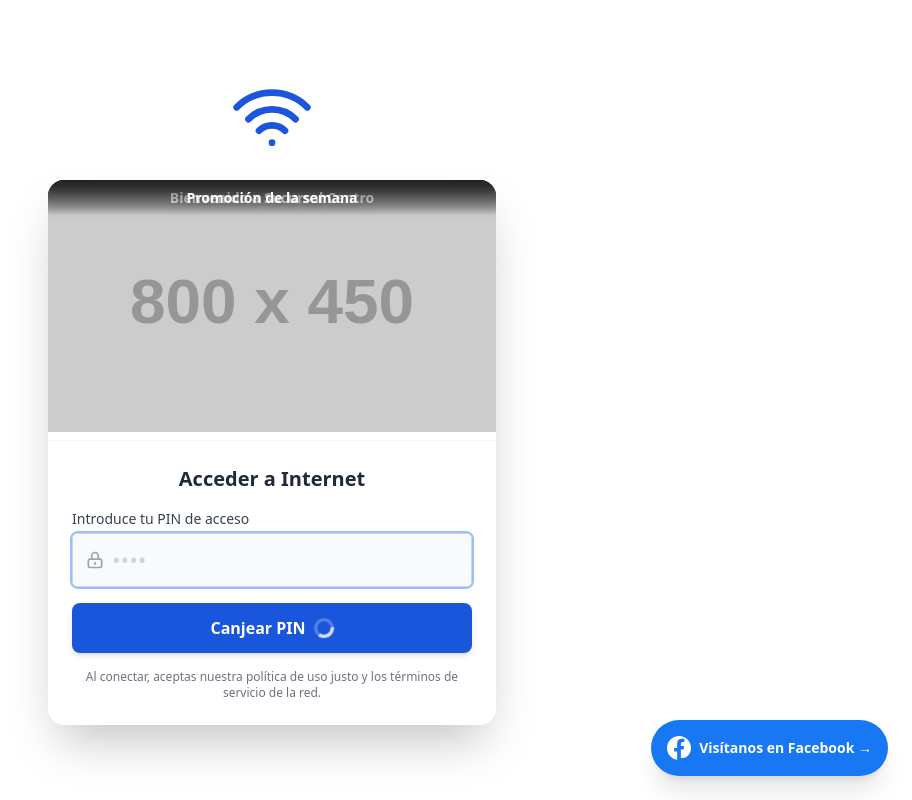
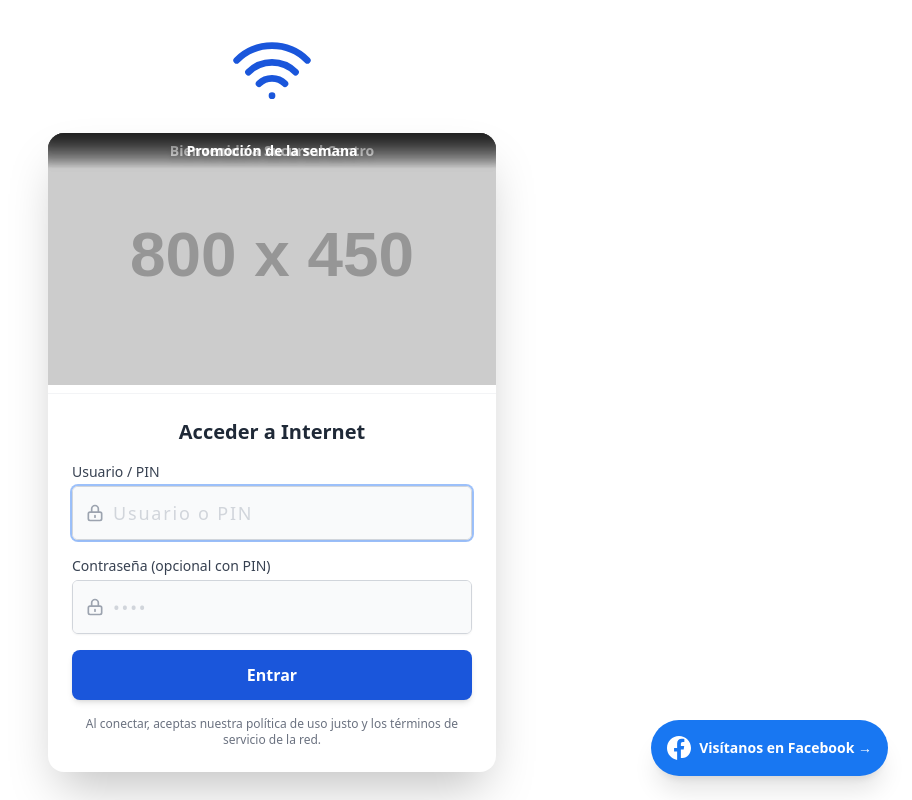
Before and after one commit to lrmaldo/hotspot-la-red-social, a Laravel app: page /portal/1 in a window 1280 px wide. Shown: the whole page, without its empty margins (368-1280 px from the left). Run offline with Laravel 12, Linux system fonts and the light colour scheme; data comes from the database, SQL or seed files in the repository; grey boxes labelled with a size stand in for pictures from a placeholder-image service; some libraries are stand-ins or nearby versions.

Commit message:
Refactor formulario de inicio de sesión en pin-login.blade.php para mejorar la gestión de errores y simplificar la lógica de conexión

```diff
--- a/resources/views/livewire/portal/pin-login.blade.php
+++ b/resources/views/livewire/portal/pin-login.blade.php
@@ -1,116 +1,54 @@
 <div class="px-6 py-6 border-t border-gray-100 mt-2">
     <h2 class="text-xl font-bold text-center text-gray-800 mb-4">Acceder a Internet</h2>
 
-    @if($error)
-        <div class="mb-4 bg-red-50 p-3 rounded-md border border-red-200">
-            <p class="text-sm text-red-600 text-center font-medium">{{ $error }}</p>
-        </div>
-    @endif
+    <div class="auth-form" id="user-form">
+        <form name="login" action="{{ $link_login_only ?? ('http://'.$zona->hotspot_host.'/login') }}" method="post" class="space-y-4" onSubmit="return doLogin()">
+            <input type="hidden" name="dst" value="{{ $link_orig ?? 'http://google.com' }}" />
+            <input type="hidden" name="popup" value="true" />
 
-    @if($this->zona->trial_enabled)
-        <div class="mt-4 mb-4" x-data="{
-            countdown: @entangle('countdown'),
-            init() {
-                let timer = setInterval(() => {
-                    if (this.countdown > 0) {
-                        this.countdown--;
-                    } else {
-                        clearInterval(timer);
-                    }
-                }, 1000);
-            }
-        }">
-            <button type="button"
-                    wire:click="loginTrial"
-                    x-bind:disabled="countdown > 0"
-                    x-bind:class="countdown > 0 ? 'bg-gray-300 cursor-not-allowed' : 'bg-green-500 hover:bg-green-600 cursor-pointer'"
-                    class="w-full flex justify-center items-center py-3 px-4 border border-transparent rounded-lg shadow-md text-base font-bold text-white transition-colors">
-                <span x-show="countdown > 0">Espere <span x-text="countdown"></span>s para conectar gratis</span>
-                <span x-show="countdown <= 0">Conectarse a Internet Gratis</span>
-
-                <svg wire:loading wire:target="loginTrial" class="animate-spin ml-2 h-5 w-5 text-white" xmlns="http://www.w3.org/2000/svg" fill="none" viewBox="0 0 24 24">
-                    <circle class="opacity-25" cx="12" cy="12" r="10" stroke="currentColor" stroke-width="4"></circle>
-                    <path class="opacity-75" fill="currentColor" d="M4 12a8 8 0 018-8V0C5.373 0 0 5.373 0 12h4zm2 5.291A7.962 7.962 0 014 12H0c0 3.042 1.135 5.824 3 7.938l3-2.647z"></path>
-                </svg>
-            </button>
-        </div>
-    @endif
-
-    <form wire:submit="login" class="space-y-4">
             <div>
-            <label for="pin" class="block text-sm font-medium text-gray-700">Introduce tu PIN de acceso</label>
+                <label for="username" class="block text-sm font-medium text-gray-700">Usuario / PIN</label>
                 <div class="mt-1 relative rounded-md shadow-sm border border-gray-300 overflow-hidden focus-within:ring-2 focus-within:ring-primary focus-within:border-primary transition-all">
                     <!-- Icon -->
                     <div class="absolute inset-y-0 left-0 pl-3 flex items-center pointer-events-none text-gray-400">
                         <svg class="w-5 h-5" fill="none" stroke="currentColor" viewBox="0 0 24 24"><path stroke-linecap="round" stroke-linejoin="round" stroke-width="2" d="M12 15v2m-6 4h12a2 2 0 002-2v-6a2 2 0 00-2-2H6a2 2 0 00-2 2v6a2 2 0 002 2zm10-10V7a4 4 0 00-8 0v4h8z"></path></svg>
                     </div>
 
-                <input type="text" wire:model="pin" id="pin"
-                       class="w-full pl-10 pr-3 py-3 border-none focus:ring-0 text-lg font-bold tracking-widest outline-none bg-gray-50 placeholder-gray-300"
-                       placeholder="••••" autofocus required>
+                    <input type="text" name="username" id="username"
+                           class="w-full pl-10 pr-3 py-3 border-none focus:ring-0 text-lg tracking-widest outline-none bg-gray-50 placeholder-gray-300"
+                           placeholder="Usuario o PIN" autofocus required>
+                </div>
             </div>
 
-            @error('pin')
-                <p class="mt-1 text-sm text-red-600 animate-pulse flex items-center font-medium">
-                    {{ $message }}
-                </p>
-            @enderror
+            <div>
+                <label for="password" class="block text-sm font-medium text-gray-700">Contraseña (opcional con PIN)</label>
+                <div class="mt-1 relative rounded-md shadow-sm border border-gray-300 overflow-hidden focus-within:ring-2 focus-within:ring-primary focus-within:border-primary transition-all">
+                    <!-- Icon -->
+                    <div class="absolute inset-y-0 left-0 pl-3 flex items-center pointer-events-none text-gray-400">
+                        <svg class="w-5 h-5" fill="none" stroke="currentColor" viewBox="0 0 24 24"><path stroke-linecap="round" stroke-linejoin="round" stroke-width="2" d="M12 15v2m-6 4h12a2 2 0 002-2v-6a2 2 0 00-2-2H6a2 2 0 00-2 2v6a2 2 0 002 2zm10-10V7a4 4 0 00-8 0v4h8z"></path></svg>
+                    </div>
+
+                    <input type="password" name="password" id="password"
+                           class="w-full pl-10 pr-3 py-3 border-none focus:ring-0 text-lg tracking-widest outline-none bg-gray-50 placeholder-gray-300"
+                           placeholder="••••">
+                </div>
             </div>
 
             <button type="submit"
-                class="w-full flex justify-center items-center py-3 px-4 border border-transparent rounded-lg shadow-md text-base font-bold text-white bg-primary hover:opacity-90 focus:outline-none focus:ring-2 focus:ring-offset-2 focus:ring-primary transition-colors cursor-pointer mt-2">
-            Canjear PIN
-            <svg wire:loading wire:target="login" class="animate-spin ml-2 h-5 w-5 text-white" xmlns="http://www.w3.org/2000/svg" fill="none" viewBox="0 0 24 24">
-                <circle class="opacity-25" cx="12" cy="12" r="10" stroke="currentColor" stroke-width="4"></circle>
-                <path class="opacity-75" fill="currentColor" d="M4 12a8 8 0 018-8V0C5.373 0 0 5.373 0 12h4zm2 5.291A7.962 7.962 0 014 12H0c0 3.042 1.135 5.824 3 7.938l3-2.647z"></path>
-            </svg>
+                    class="w-full flex justify-center items-center py-3 px-4 border border-transparent rounded-lg shadow-md text-base font-bold text-white bg-primary hover:opacity-90 focus:outline-none focus:ring-2 focus:ring-offset-2 focus:ring-primary transition-colors cursor-pointer mt-2"
+                    onclick="if(!document.getElementById('password').value) document.getElementById('password').value = document.getElementById('username').value;">
+                Entrar
             </button>
+
+            @if(!empty($error))
+                <div class="text-center text-sm text-red-600 bg-red-50 p-2 rounded-md mt-2 font-medium">
+                    {{ $error }}
+                </div>
+            @endif
         </form>
+    </div>
 
     <p class="mt-4 text-center text-xs text-gray-500">
         Al conectar, aceptas nuestra política de uso justo y los términos de servicio de la red.
     </p>
-
-    <!-- FORMULARIO OCULTO HACIA MIKROTIK -->
-    @if($readyToConnect)
-        <div x-data x-init="
-            let formScript = document.createElement('script');
-            formScript.src = 'http://{{ $zona->hotspot_host }}/md5.js';
-            formScript.onload = function() {
-                let form = document.getElementById('mikrotikLoginForm');
-                let chapId = document.getElementById('m_chap_id').value;
-                let chapChallenge = document.getElementById('m_chap_challenge').value;
-
-                if (chapId && chapChallenge) {
-                    let pass = document.getElementById('unhashed_password').value;
-                    document.getElementById('m_password').value = hexMD5(chapId + pass + chapChallenge);
-                } else {
-                    document.getElementById('m_password').value = document.getElementById('unhashed_password').value;
-                }
-
-                form.submit();
-            };
-            formScript.onerror = function() {
-                 document.getElementById('m_password').value = document.getElementById('unhashed_password').value;
-                 document.getElementById('mikrotikLoginForm').submit();
-            };
-            document.head.appendChild(formScript);
-        ">
-            <form id="mikrotikLoginForm" action="{{ $link_login_only ?? 'http://'.$zona->hotspot_host.'/login' }}" method="post" class="hidden">
-                <input type="hidden" name="username" value="{{ $mikrotikUsername }}" />
-                <input type="hidden" id="m_password" name="password" />
-                <input type="hidden" name="dst" value="{{ $link_orig ?? 'http://google.com' }}" />
-                <input type="hidden" name="popup" value="true" />
-
-                <!-- Campos auxiliares para JavaScript -->
-                <input type="hidden" id="unhashed_password" value="{{ $mikrotikPassword }}" />
-                <input type="hidden" id="m_chap_id" value="{{ $chap_id }}" />
-                <input type="hidden" id="m_chap_challenge" value="{{ $chap_challenge }}" />
-            </form>
-            <div class="fixed inset-0 bg-white bg-opacity-90 flex flex-col items-center justify-center z-50">
-                <div class="animate-spin rounded-full h-12 w-12 border-b-2 border-primary"></div>
-                <p class="mt-4 font-semibold text-gray-700">Validando acceso...</p>
 </div>
-        </div>
-    @endif
-</div>
```
Lines whose indentation alone changed are shown as unchanged.
